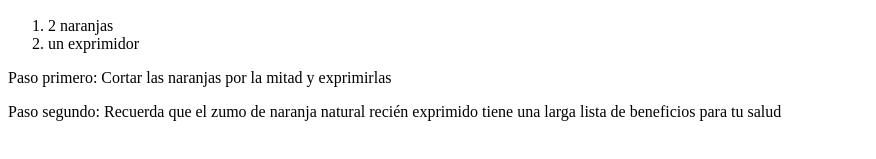
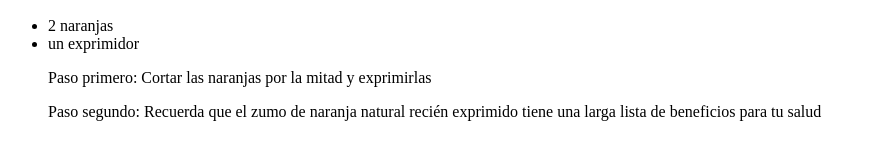
Before and after one commit to mmartinezyordan/Ejercicio-2--Receta, a plain HTML site: page index.html in a window 1280 px wide. Shown: the part 383-542 px from the top of the page, without its empty margins (0-876 px from the left). Drawn offline with Linux system fonts and the light colour scheme.

Commit message:
Update index.html

```diff
--- a/index.html
+++ b/index.html
@@ -1,5 +1,9 @@
 <!DOCTYPE html>
 <html>
+    <head>
+        <title>Ejercicio 2</title>
+        <meta charset="utf-8">
+      </head>
     <body>
         <h1>Un zumo de naranja</h1>
     </body>
@@ -7,11 +11,13 @@
         <meta charset="utf-8">
         <title>Un zumo de naranja</title>
         <img src="https://www.lr21.com.uy/wp-content/uploads/2017/05/que-beneficios-se-obtienen-al-consumir-naranja.jpg">
-        <ol>
+        <ul>
             <li>2 naranjas</li>
             <li>un exprimidor</li>
+        </ul>
+        <ol>
+            <p>Paso primero: Cortar las naranjas por la mitad y exprimirlas</p>
+            <p>Paso segundo: Recuerda que el zumo de naranja natural recién exprimido tiene una larga lista de beneficios para tu salud</p>
         </ol>
-        <p>Paso primero: Cortar las naranjas por la mitad y exprimirlas</p>
-        <p>Paso segundo: Recuerda que el zumo de naranja natural recién exprimido tiene una larga lista de beneficios para tu salud</p>
     </head>
 </html>
```
